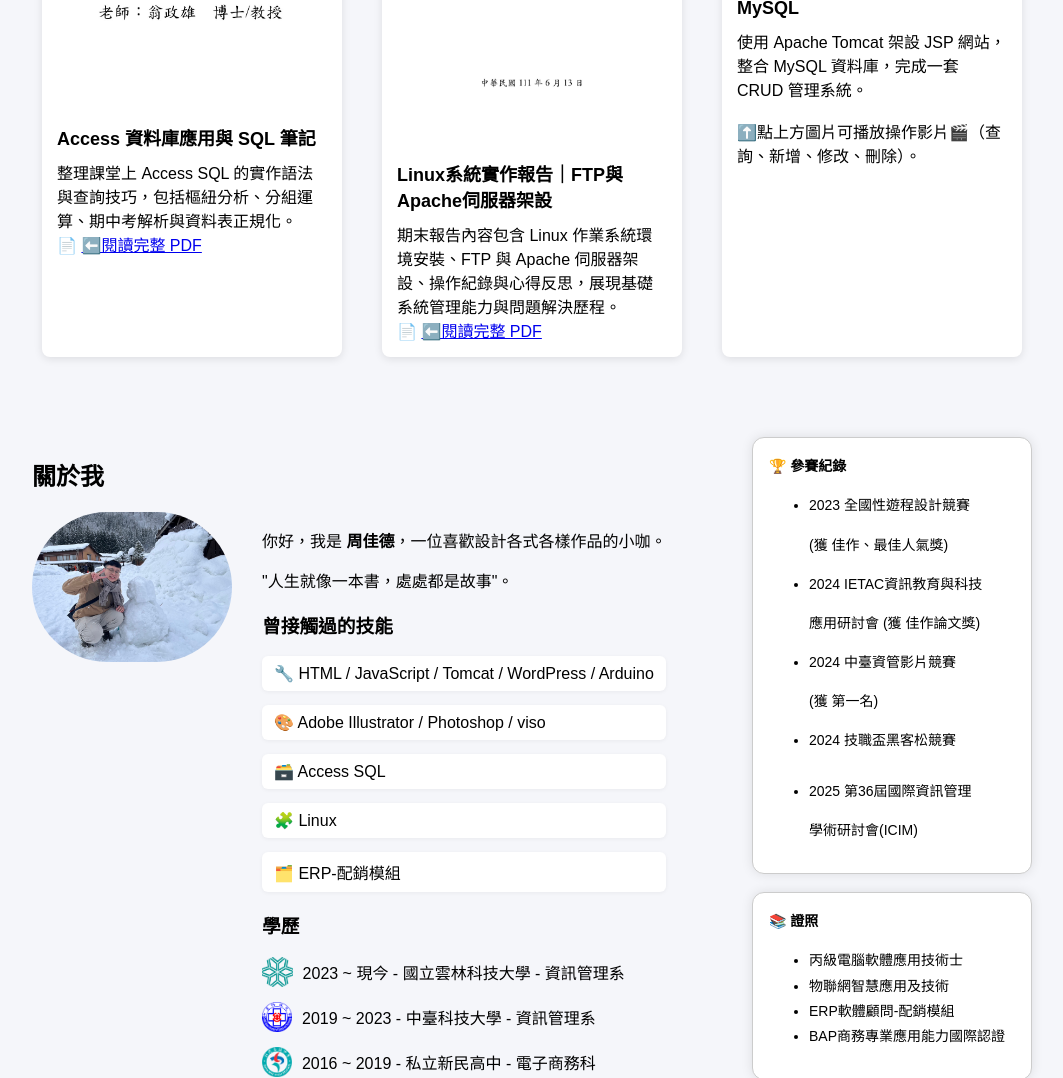
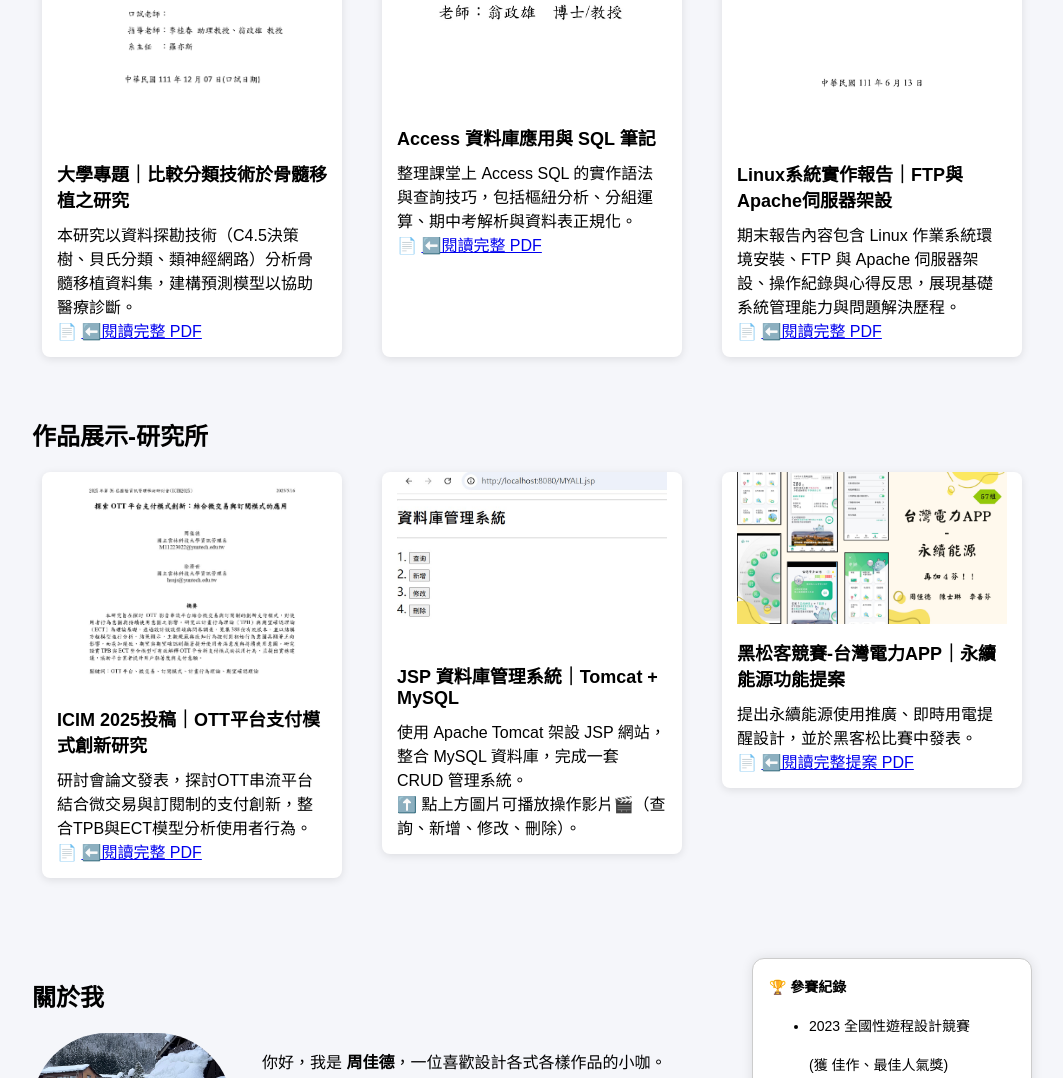
Before and after one commit to tsetuse/my-portfolio, a plain HTML site: page index.html in a window 1280 px wide. Shown: the part 694-1772 px from the top of the page, without its empty margins (108-1171 px from the left). Drawn offline with nearby package versions, Linux system fonts and the light colour scheme.

Commit message:
Update index.html

```diff
--- a/index.html
+++ b/index.html
@@ -133,6 +133,13 @@
       grid-template-columns: repeat(auto-fit, minmax(250px, 1fr));
       gap: 20px;
     }
+    .gallery-left {
+      display: grid;
+      grid-template-columns: repeat(3, 1fr);
+      gap: 20px;
+      width: 100%;
+      align-items: start;
+    }
     .card {
       max-width: 300px;
       margin: 0 auto;
@@ -147,10 +154,12 @@
       box-shadow: 0 10px 20px rgba(0,0,0,0.2);
     }
     .card img {
-      width: 90%;
-      margin: 0 auto;
-      display: block;
-      transition: transform 0.3s ease;
+    width: 90%;
+    max-height: 400px; /* ⭐ 新增這行，限制圖片最高250px */
+    margin: 0 auto;
+    display: block;
+    object-fit: cover; /* 補充，讓圖片不變形 */
+    transition: transform 0.3s ease;
     }
     .card img:hover {
       transform: scale(1.05);
@@ -408,8 +417,21 @@
   </header>
 
   <section id="works" class="section">
-    <h2>作品展示</h2>
+    <h2>作品展示-大學</h2>
     <div class="gallery">
+      <!-- 大學作品1 -->
+      <div class="card">
+        <a href="docs/University_Topics.pdf" target="_blank">
+          <img src="images/university_project_cover.jpg" alt="大學專題封面圖">
+        </a>
+        <div class="title">大學專題｜比較分類技術於骨髓移植之研究</div>
+        <div class="description">
+          本研究以資料探勘技術（C4.5決策樹、貝氏分類、類神經網路）分析骨髓移植資料集，建構預測模型以協助醫療診斷。<br>
+          📄 <a href="docs/University_Topics.pdf" target="_blank">⬅️閱讀完整 PDF</a>
+        </div>
+      </div>
+
+      <!-- 大學作品2 -->
       <div class="card">
         <a href="docs/database_notes.pdf" target="_blank">
           <img src="images/db_notes_cover.jpg" alt="資料庫筆記封面">
@@ -420,6 +442,8 @@
           📄 <a href="docs/database_notes.pdf" target="_blank">⬅️閱讀完整 PDF</a>
         </div>
       </div>
+
+      <!-- 大學作品3 -->
       <div class="card">
         <a href="docs/linux_report.pdf" target="_blank">
           <img src="images/linux_report_cover.jpg" alt="Linux報告封面">
@@ -430,17 +454,47 @@
           📄 <a href="docs/linux_report.pdf" target="_blank">⬅️閱讀完整 PDF</a>
         </div>
       </div>
+    </div>
+
+    <h2 style="margin-top: 60px;">作品展示-研究所</h2>
+    <div class="gallery-left">
+      <!-- 研究所作品1 -->
+      <div class="card">
+        <a href="docs/DS_JiaDe_Full.pdf" target="_blank">
+          <img src="images/DS_JiaDe_Full_cover.jpg" alt="ICIM研討會投稿">
+        </a>
+        <div class="title">ICIM 2025投稿｜OTT平台支付模式創新研究</div>
+        <div class="description">
+          研討會論文發表，探討OTT串流平台結合微交易與訂閱制的支付創新，整合TPB與ECT模型分析使用者行為。<br>
+          📄 <a href="docs/DS_JiaDe_Full.pdf" target="_blank">⬅️閱讀完整 PDF</a>
+        </div>
+      </div>
+
+      <!-- 研究所作品2 -->
       <div class="card">
         <a data-fancybox href="https://github.com/tsetuse/my-portfolio/releases/download/v1.0/jsp.mp4">
-          <img src="images/jsp_cover.jpg" alt="JSP 系統封面圖" style="width: 100%; border-radius: 8px;">
+          <img src="images/jsp_cover.jpg" alt="JSP 系統封面圖">
         </a>
         <div class="title">JSP 資料庫管理系統｜Tomcat + MySQL</div>
         <div class="description">
           使用 Apache Tomcat 架設 JSP 網站，整合 MySQL 資料庫，完成一套 CRUD 管理系統。<br>
-          <br>⬆️點上方圖片可播放操作影片🎬（查詢、新增、修改、刪除）。
+          ⬆️ 點上方圖片可播放操作影片🎬（查詢、新增、修改、刪除）。
+        </div>
+      </div>
+
+      <!-- 研究所作品3 -->
+      <div class="card">
+        <a href="docs/blacksong.pdf" target="_blank">
+          <img src="images/blacksong_cover.jpg" alt="黑松客競賽提案">
+        </a>
+        <div class="title">黑松客競賽-台灣電力APP｜永續能源功能提案</div>
+        <div class="description">
+          提出永續能源使用推廣、即時用電提醒設計，並於黑客松比賽中發表。<br>
+          📄 <a href="docs/blacksong.pdf" target="_blank">⬅️閱讀完整提案 PDF</a><br>
         </div>
       </div>
     </div>
+
   </section>
 
   <section id="about" class="section">
```
